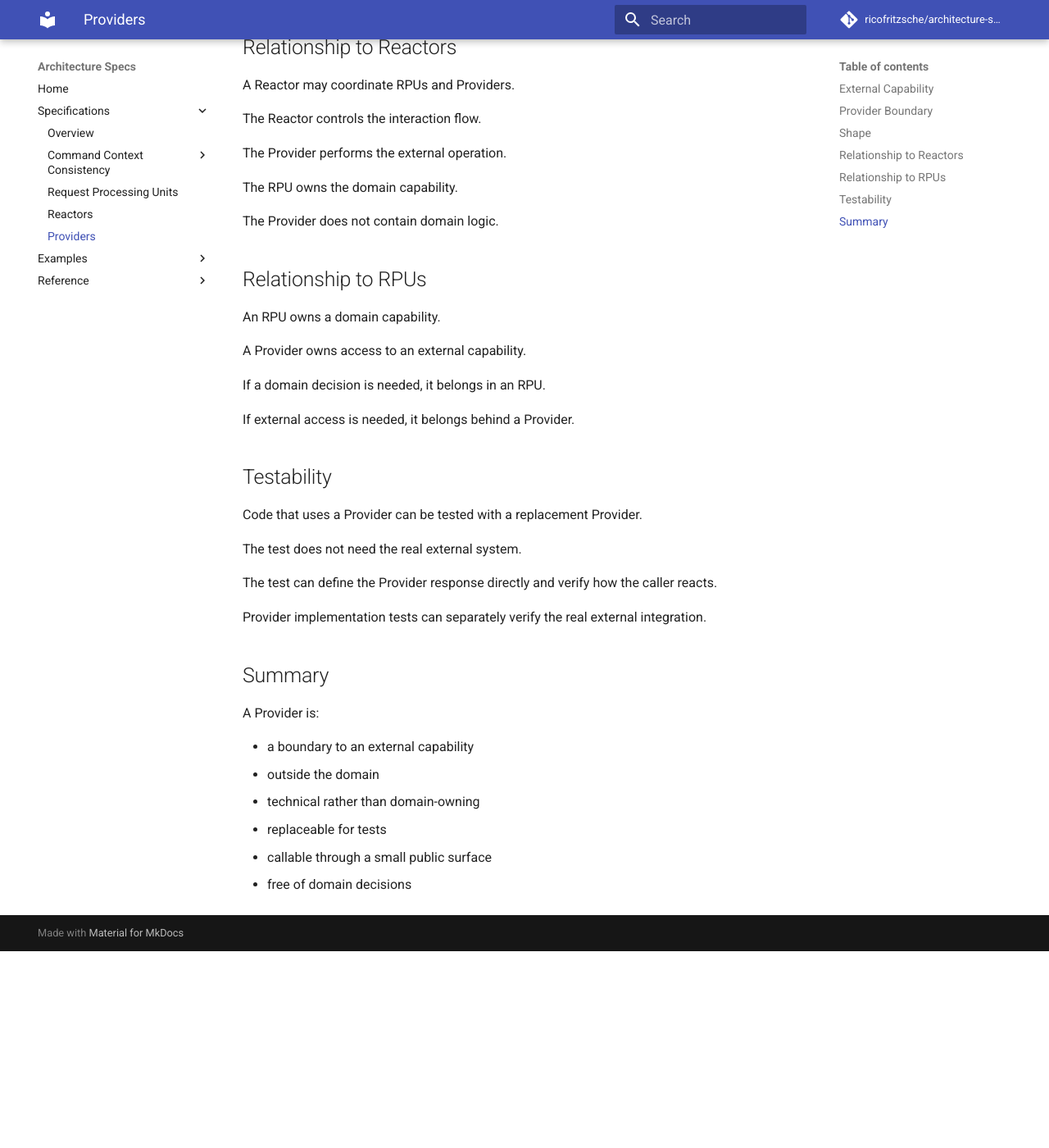
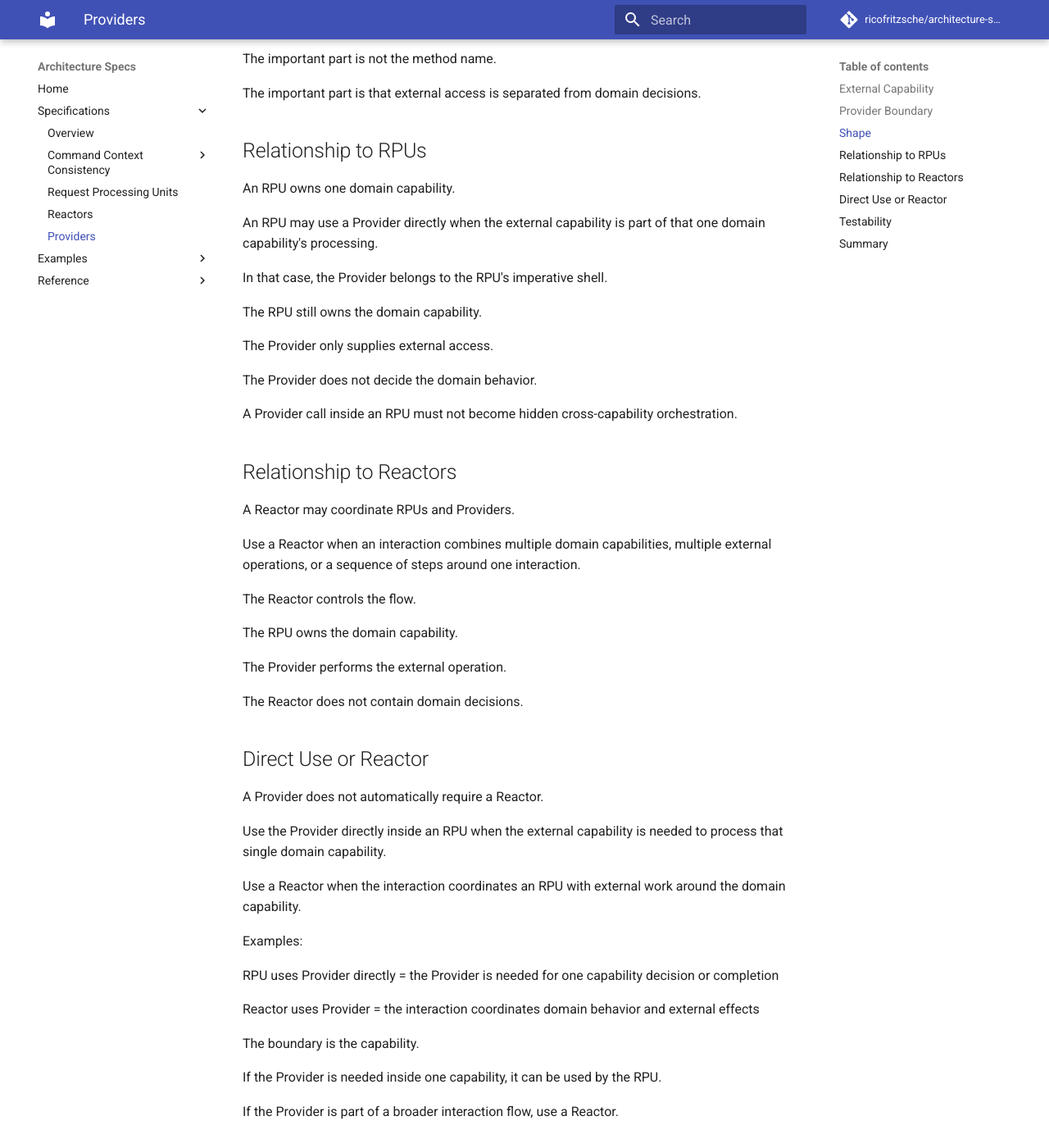
Before and after one commit to ricofritzsche/architecture-specs, an MkDocs documentation site: the page built from docs/specs/providers/index.md, in a window 1280 px wide and 1400 px high, scrolled down 1380 px. Shown: the whole window at 82% size. Built offline with MkDocs 1.6.1 and Material for MkDocs 9.7.7, drawn with Linux system fonts in a browser that asks for light colours; comment, search, counter and statistics services are not loaded; before the commit the page ends 2540 px from its top, so only the background shows below that; some of the changed text lies outside the part shown.

Commit message:
Update providers overview

```diff
--- a/docs/specs/providers/index.md
+++ b/docs/specs/providers/index.md
@@ -1,14 +1,14 @@
 # Providers
 
-A Provider gives access to an external capability outside the domain.
+A Provider gives access to an external resource or capability outside the domain.
 
 It hides technical access behind a small callable surface.
 
-A Provider is used when an interaction needs something the domain does not own.
+In this documentation, Provider means an external provider. Domain State Provider is a special case and will be documented separately.
 
 ## External Capability
 
-A Provider represents an external capability.
+A Provider represents something the domain does not own.
 
 Examples:
 
@@ -17,17 +17,20 @@ Examples:
 - payment processing
 - notifications
 - file storage
+- time
+- random numbers
+- communication
 - third-party APIs
 
 The Provider owns the technical access to that capability.
 
-The domain does not own it.
+The domain does not own the external capability.
 
 ## Provider Boundary
 
-A Provider may know about protocols, credentials, APIs, network calls, retries, rate limits, or external data formats.
+A Provider may know about protocols, credentials, APIs, network calls, retries, rate limits, external data formats, or other technical details.
 
-The code that uses a Provider should not need to know those details.
+Code that uses a Provider should not need to know those details.
 
 The Provider exposes the external capability through a clear boundary.
 
@@ -51,27 +54,57 @@ The important part is not the method name.
 
 The important part is that external access is separated from domain decisions.
 
+## Relationship to RPUs
+
+An RPU owns one domain capability.
+
+An RPU may use a Provider directly when the external capability is part of that one domain capability's processing.
+
+In that case, the Provider belongs to the RPU's imperative shell.
+
+The RPU still owns the domain capability.
+
+The Provider only supplies external access.
+
+The Provider does not decide the domain behavior.
+
+A Provider call inside an RPU must not become hidden cross-capability orchestration.
+
 ## Relationship to Reactors
 
 A Reactor may coordinate RPUs and Providers.
 
-The Reactor controls the interaction flow.
+Use a Reactor when an interaction combines multiple domain capabilities, multiple external operations, or a sequence of steps around one interaction.
+
+The Reactor controls the flow.
+
+The RPU owns the domain capability.
 
 The Provider performs the external operation.
 
-The RPU owns the domain capability.
+The Reactor does not contain domain decisions.
 
-The Provider does not contain domain logic.
+## Direct Use or Reactor
 
-## Relationship to RPUs
+A Provider does not automatically require a Reactor.
 
-An RPU owns a domain capability.
+Use the Provider directly inside an RPU when the external capability is needed to process that single domain capability.
 
-A Provider owns access to an external capability.
+Use a Reactor when the interaction coordinates an RPU with external work around the domain capability.
 
-If a domain decision is needed, it belongs in an RPU.
+Examples:
 
-If external access is needed, it belongs behind a Provider.
+RPU uses Provider directly
+= the Provider is needed for one capability decision or completion
+
+Reactor uses Provider
+= the interaction coordinates domain behavior and external effects
+
+The boundary is the capability.
+
+If the Provider is needed inside one capability, it can be used by the RPU.
+
+If the Provider is part of a broader interaction flow, use a Reactor.
 
 ## Testability
 
@@ -87,9 +120,13 @@ Provider implementation tests can separately verify the real external integratio
 
 A Provider is:
 
-* a boundary to an external capability
-* outside the domain
+* a boundary to an external resource or capability
+* outside the domain state
 * technical rather than domain-owning
+* callable through a small public surface
 * replaceable for tests
-* callable through a small public surface
 * free of domain decisions
+
+An RPU may use a Provider directly when the Provider is needed for one domain capability.
+
+A Reactor coordinates Providers when an interaction spans multiple capabilities or external operations.
```
